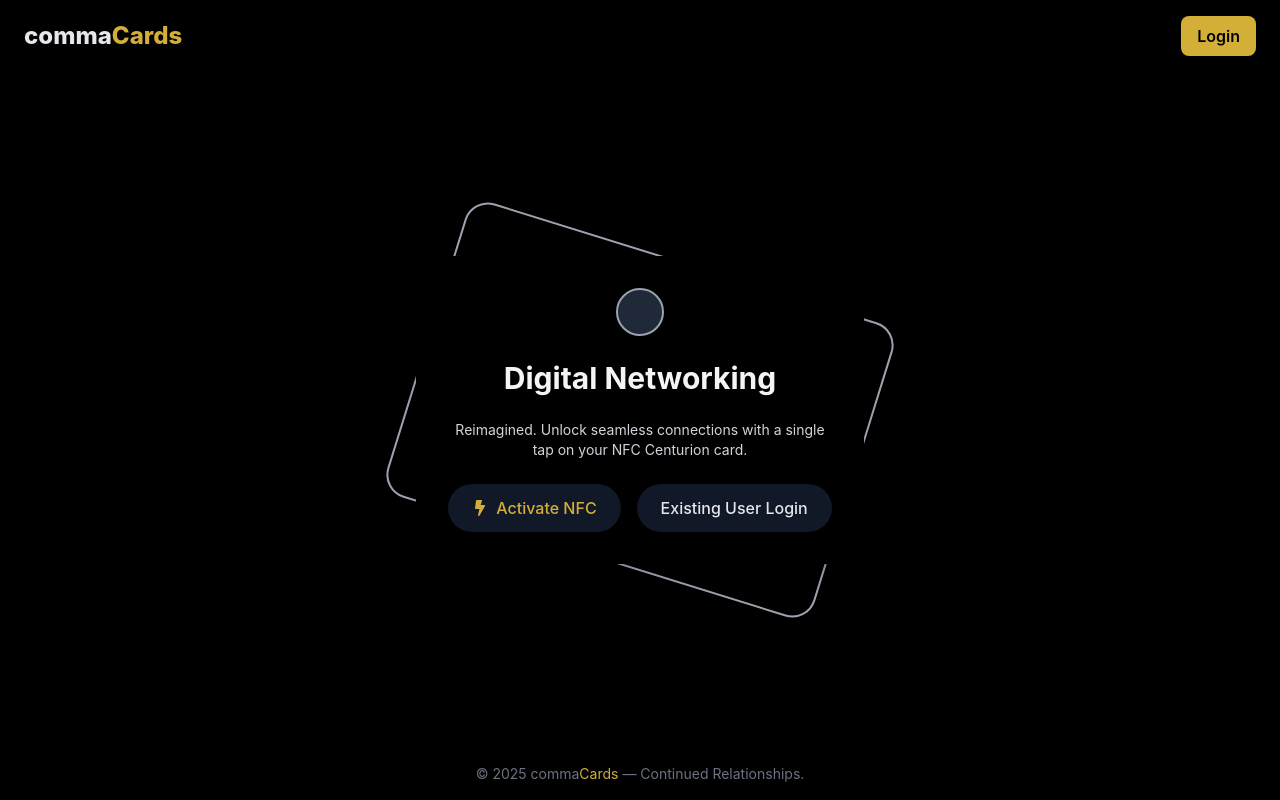
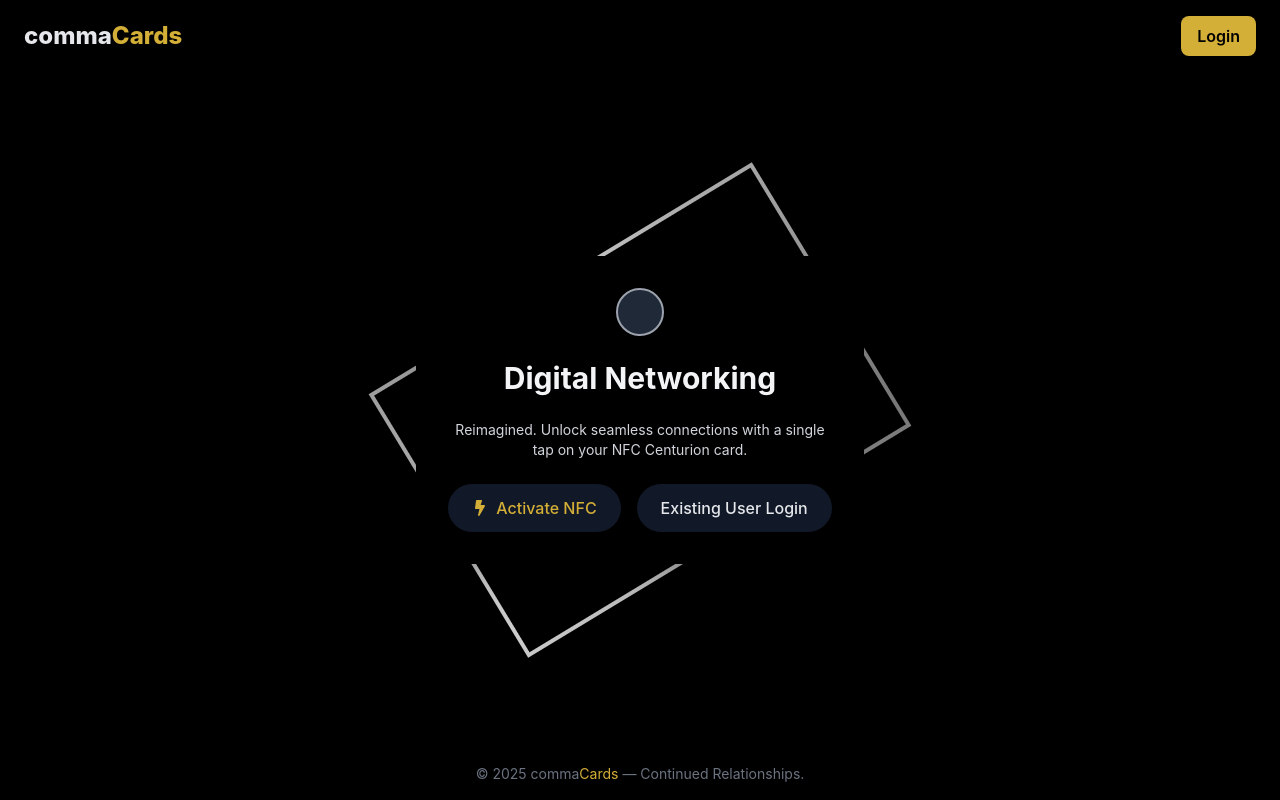
Before and after one commit to sandy-the-earth/nfc-frontend, a React (Vite) app: page / in a window 1280 px wide. Built offline with nearby package versions, Linux system fonts and the light colour scheme.

Commit message:
border anim

```diff
--- a/src/index.css
+++ b/src/index.css
@@ -16,4 +16,7 @@
       transform: translateY(0);
     }
   }
+  @keyframes borderSpin {
+    to { transform: rotate(360deg); }
+  }
 }
--- a/src/pages/HomePage.jsx
+++ b/src/pages/HomePage.jsx
@@ -9,7 +9,7 @@ export default function HomePage() {
   const cardRef = useRef(null);
   const [mounted, setMounted] = useState(false);
 
-  // Fade-in for the whole card
+  // 1) Fade + scale in
   const entry = useSpring({
     from: { opacity: 0, scale: 0.9 },
     to: { opacity: 1, scale: 1 },
@@ -17,36 +17,25 @@ export default function HomePage() {
     delay: 200,
   });
 
-  // Parallax tilt
+  // 2) Parallax tilt
   const [{ xys }, tiltApi] = useSpring(() => ({
     xys: [0, 0, 1],
     config: { mass: 5, tension: 350, friction: 40 },
   }));
   const calc = (x, y, rect) => [
-    -(y - rect.height / 2) / 20,
-    (x - rect.width / 2) / 20,
+    -(y - rect.height/2) / 20,
+    ( x - rect.width/2) / 20,
     1.02,
   ];
 
-  // Text & button trail
+  // 3) Trail for headline, text, buttons
   const trail = useTrail(3, {
     opacity: mounted ? 1 : 0,
     transform: mounted ? 'translateY(0px)' : 'translateY(20px)',
     config: config.stiff,
     delay: 600,
   });
-
-  // Rotating border animation (0 → 360° loop)
-  const borderAni = useSpring({
-    from: { rotate: 0 },
-    to: { rotate: 360 },
-    loop: true,
-    config: { duration: 10000 },
-  });
-
-  useEffect(() => {
-    setMounted(true);
-  }, []);
+  useEffect(() => { setMounted(true) }, []);
 
   return (
     <div className="min-h-screen bg-black flex flex-col">
@@ -72,19 +61,23 @@ export default function HomePage() {
           }}
           className="relative w-full max-w-md"
         >
-          {/* Rotating silver border */}
+          {/* Reflective border */}
           <animated.div
+            style={{ transform: entry.scale.to(s => `scale(${s})`), animation: 'borderSpin 6s linear infinite' }}
+            className="absolute inset-0 rounded-3xl border-4 border-transparent"
+            // use border-image for conic-gradient
+            // border-image-slice:1 makes the gradient fill the border exactly
             style={{
-              transform: borderAni.rotate.to(r => `rotate(${r}deg)`),
+              borderImage: 'conic-gradient(#ccc, #777, #ccc, #777) 1',
+              animation: 'borderSpin 6s linear infinite',
             }}
-            className="absolute inset-0 rounded-3xl border-2 border-gray-400 pointer-events-none"
           />
 
           {/* Content card */}
           <animated.div
             ref={cardRef}
             style={{
-              transform: xys.to((x, y, s) =>
+              transform: xys.to((x,y,s) =>
                 `perspective(600px) rotateX(${x}deg) rotateY(${y}deg) scale(${s})`
               ),
             }}
@@ -92,11 +85,11 @@ export default function HomePage() {
               const rect = cardRef.current.getBoundingClientRect();
               tiltApi.start({ xys: calc(e.clientX - rect.left, e.clientY - rect.top, rect) });
             }}
-            onMouseLeave={() => tiltApi.start({ xys: [0, 0, 1] })}
+            onMouseLeave={() => tiltApi.start({ xys: [0,0,1] })}
             className="relative bg-black p-8 rounded-3xl shadow-xl"
           >
             <div className="space-y-6 text-center">
-              {/* Centurion accent circle */}
+              {/* Centurion accent */}
               <div className="flex justify-center">
                 <div className="w-12 h-12 bg-gray-800 rounded-full border-2 border-gray-400" />
               </div>
```
